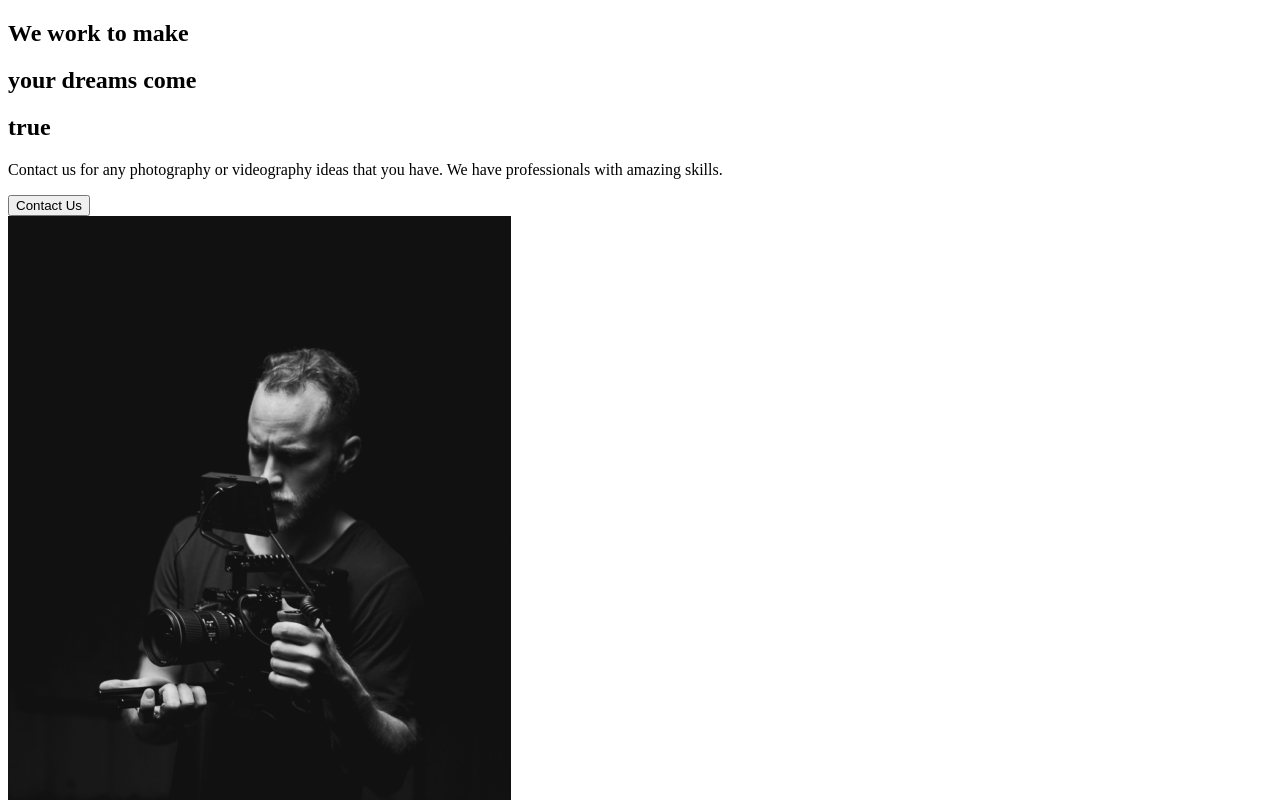
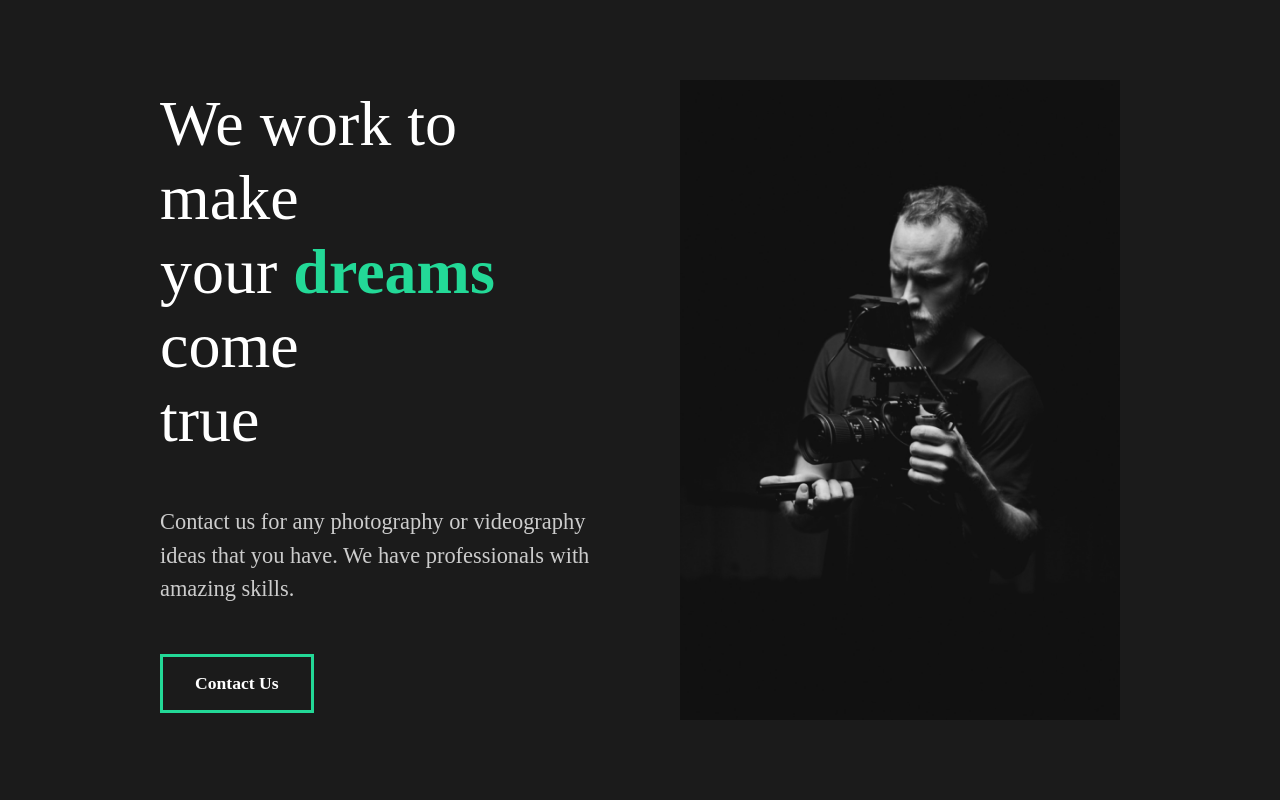
Before and after one commit to hbabuka/outlined, a React (Create React App) app: page / in a window 1280 px wide. Shown: the top 800 px of the page. Built offline with nearby package versions, Linux system fonts and the light colour scheme.

Commit message:
Fix key warnings for the lists

```diff
--- a/src/App.js
+++ b/src/App.js
@@ -1,9 +1,11 @@
 import AboutUs from "./pages/AboutUs";
+import GlobalStyle from "./GlobalStyles";
 
 function App() {
   return (
     <div className="App">
       <>
+        <GlobalStyle />
         <AboutUs />
       </>
     </div>
--- /dev/null
+++ b/src/GlobalStyles.js
@@ -0,0 +1,104 @@
+import { createGlobalStyle } from "styled-components";
+
+// CSS reset
+
+const GlobalStyle = createGlobalStyle`
+
+*,
+*::before,
+*::after {
+  box-sizing: border-box;
+}
+
+* {
+  margin: 0;
+}
+
+html,
+body {
+  height: 100%;
+}
+
+body {
+  -webkit-font-smoothing: antialiased;
+}
+
+img,
+picture,
+video,
+canvas,
+svg {
+  display: block;
+  max-width: 100%;
+}
+
+input,
+button,
+textarea,
+select {
+  font: inherit;
+}
+
+p,
+h1,
+h2,
+h3,
+h4,
+h5,
+h6 {
+  overflow-wrap: break-word;
+}
+
+// Global styles
+
+body {
+  background-color: #1b1b1b;
+}
+
+button {
+  font-weight: bold;
+  font-size: 1.1rem;
+  cursor: pointer;
+  padding: 1rem 2rem;
+  border: 3px solid #23d997;
+  background-color: transparent;
+  color: white;
+  transition: all 0.5s ease;
+  &:hover {
+    background-color: #23d997;
+    color: white;
+  }
+}
+
+h2 {
+  font-weight: lighter;
+  font-size: 4rem;
+}
+
+h3 {
+  color: white;
+}
+
+h4 {
+  font-weight: bold;
+}
+
+p {
+  padding: 3rem 0;
+  color: #ccc;
+  font-size: 1.4rem;
+  line-height: 150%;
+}
+
+span {
+  font-weight: bold;
+  color: #23d997;
+}
+
+a {
+  font-size: 1.1rem;
+}
+
+`;
+
+export default GlobalStyle;
--- a/src/components/AboutSection.js
+++ b/src/components/AboutSection.js
@@ -1,31 +1,65 @@
 import React from "react";
 import home1 from "../images/home1.png";
+import styled from "styled-components";
+
+const AboutStyled = styled.div`
+  min-height: 90vh;
+  display: flex;
+  align-items: center;
+  justify-content: space-between;
+  padding: 5rem 10rem;
+  color: white;
+`;
+
+const DescriptionStyled = styled.div`
+  flex: 1;
+  padding-right: 5rem;
+  h2 {
+    font-weight: lighter;
+  }
+`;
+
+const ImageStyled = styled.div`
+  flex: 1;
+  overflow: hidden;
+  img {
+    width: 100%;
+    height: 80vh;
+    object-fit: cover;
+  }
+`;
+
+const HideStyled = styled.div`
+  overflow: hidden;
+`;
 
 const AboutSection = () => {
   return (
-    <div>
-      <div className="description">
+    <AboutStyled>
+      <DescriptionStyled>
         <div className="title">
-          <div className="hide">
+          <HideStyled>
             <h2>We work to make</h2>
-          </div>
-          <div className="hide">
+          </HideStyled>
+          <HideStyled>
             <h2>
               your <span>dreams</span> come
             </h2>
-          </div>
-          <div className="hide">
+          </HideStyled>
+          <HideStyled>
             <h2>true</h2>
-          </div>
+          </HideStyled>
         </div>
         <p>
           Contact us for any photography or videography ideas that you have. We
           have professionals with amazing skills.
         </p>
         <button>Contact Us</button>
-      </div>
-      <img src={home1} alt="guy with a camera" />
-    </div>
+      </DescriptionStyled>
+      <ImageStyled>
+        <img src={home1} alt="guy with a camera" />
+      </ImageStyled>
+    </AboutStyled>
   );
 };
 
--- a/src/components/FaqSection.js
+++ b/src/components/FaqSection.js
@@ -14,6 +14,7 @@ const FaqSection = () => {
             <Accordion
               question={question.question}
               answers={question.answers}
+              key={question.id}
             />
           );
         })}
--- a/src/components/ServicesSection.js
+++ b/src/components/ServicesSection.js
@@ -17,6 +17,7 @@ const ServicesSection = () => {
                 imageSource={card.icon}
                 title={card.title}
                 description={card.description}
+                key={card.id}
               />
             );
           })}
--- a/src/components/shared/Accordion.js
+++ b/src/components/shared/Accordion.js
@@ -5,8 +5,8 @@ export const Accordion = ({ question, answers }) => {
     <div className="question">
       <h4>{question}</h4>
       <div className="answer">
-        {answers.map((answer) => {
-          return <p>{answer}</p>;
+        {Object.keys(answers).map((item, i) => {
+          return <p key={i}>{answers[item]}</p>;
         })}
       </div>
     </div>
--- a/src/data.js
+++ b/src/data.js
@@ -2,24 +2,29 @@ import clock from "./images/clock.svg";
 import diaphragm from "./images/diaphragm.svg";
 import money from "./images/money.svg";
 import teamwork from "./images/teamwork.svg";
+import { v4 as uuidv4 } from "uuid";
 
 export const cardDetails = [
   {
+    id: uuidv4(),
     icon: clock,
     title: "Efficient",
     description: "It is an imperative to us that we are efficient",
   },
   {
+    id: uuidv4(),
     icon: diaphragm,
     title: "Diaphragm",
     description: "We breate photography and video",
   },
   {
+    id: uuidv4(),
     icon: money,
     title: "Affordable",
     description: "You get the best value for the money though",
   },
   {
+    id: uuidv4(),
     icon: teamwork,
     title: "Teamwork",
     description: "We are a great team that works together",
@@ -28,6 +33,7 @@ export const cardDetails = [
 
 export const questions = [
   {
+    id: uuidv4(),
     question: "How Do I Start?",
     answers: [
       "Lorem ipsum dolor sit amet.",
@@ -35,6 +41,7 @@ export const questions = [
     ],
   },
   {
+    id: uuidv4(),
     question: "Daily Schedule",
     answers: [
       "Lorem ipsum dolor sit amet.",
@@ -42,6 +49,7 @@ export const questions = [
     ],
   },
   {
+    id: uuidv4(),
     question: "Different Payment Methods",
     answers: [
       "Lorem ipsum dolor sit amet.",
@@ -49,6 +57,7 @@ export const questions = [
     ],
   },
   {
+    id: uuidv4(),
     question: "What Products Do You Offer?",
     answers: [
       "Lorem ipsum dolor sit amet.",
```
